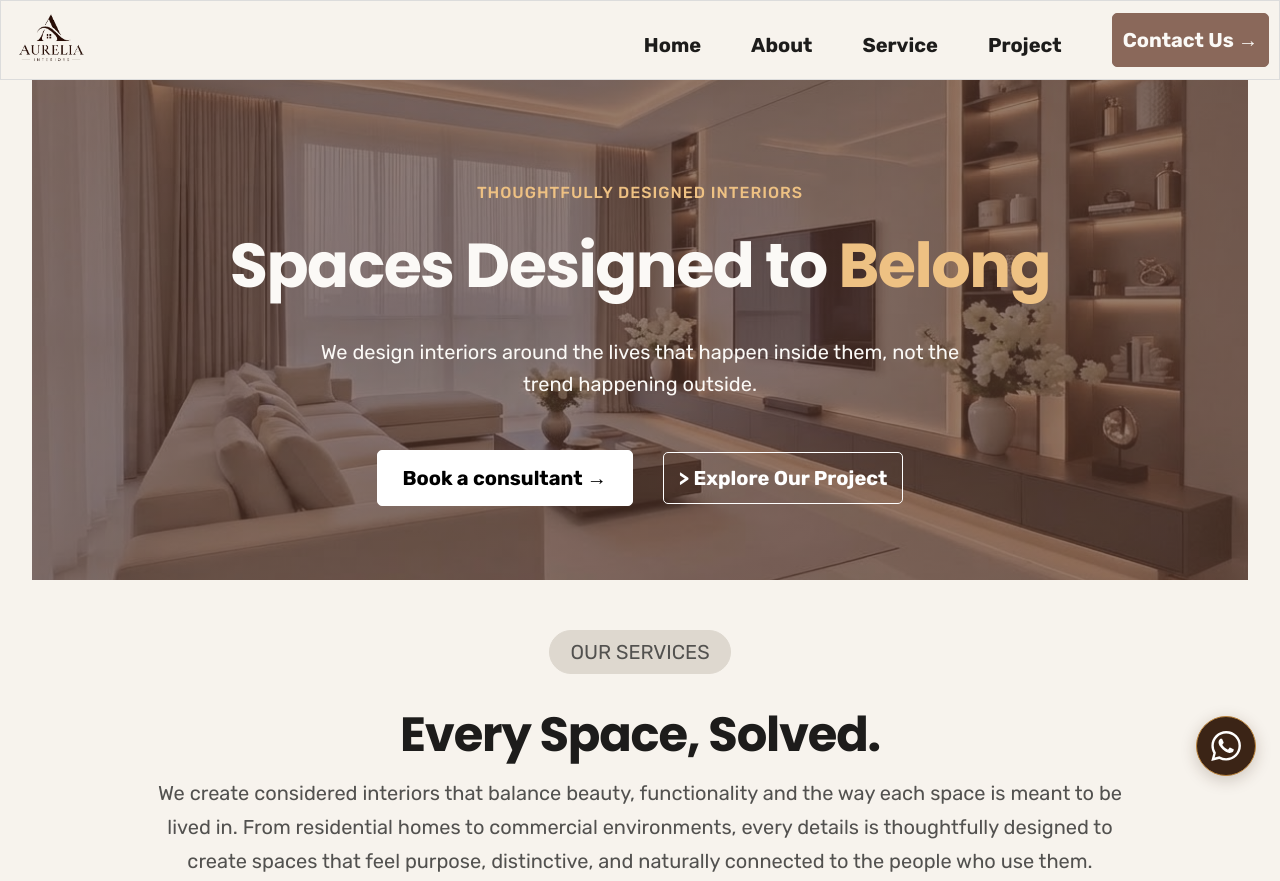
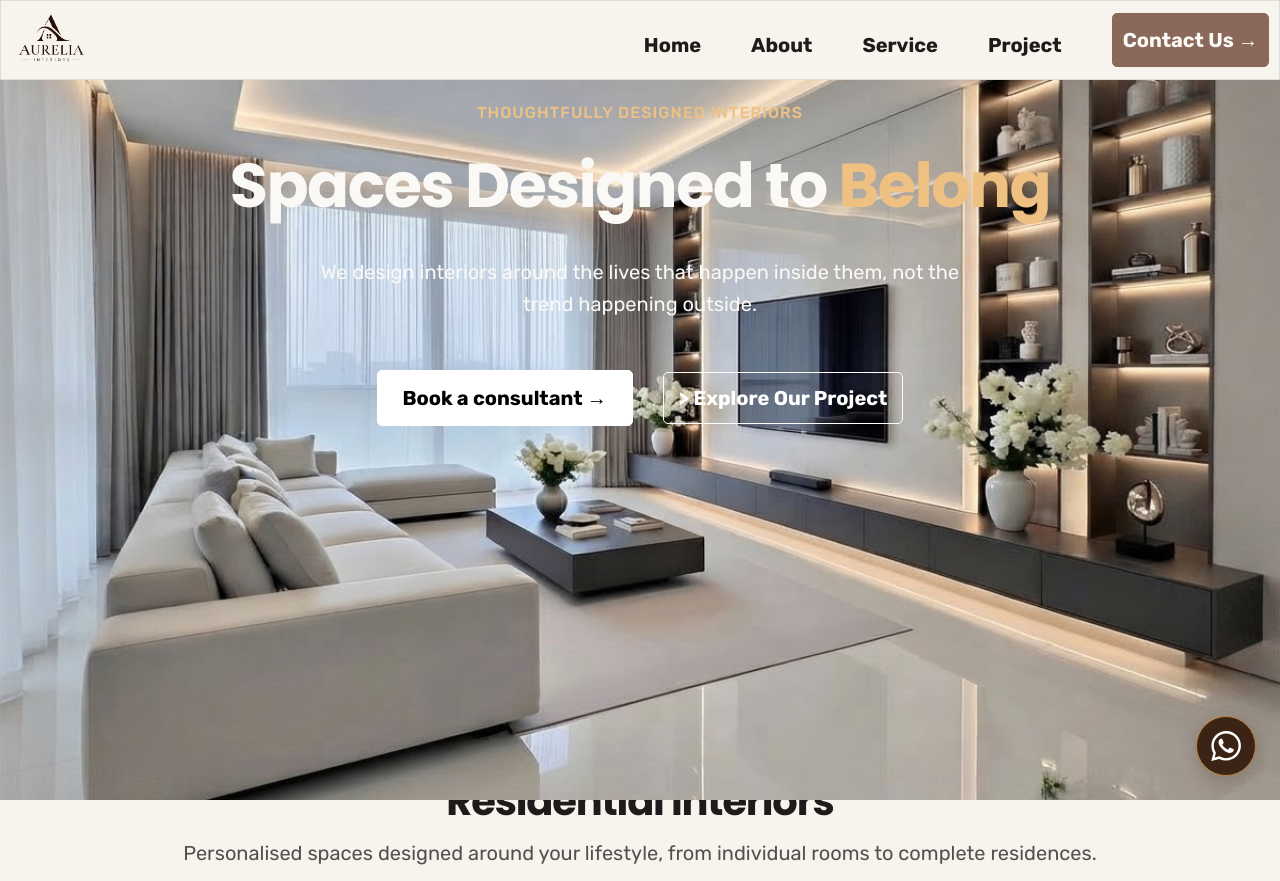
Before and after one commit to siddiqohibrahim/aurelia-interiors, a plain HTML site: page aurelia project.html in a window 1280 px wide. Shown: the top 881 px of the page. Drawn offline with Linux system fonts and the light colour scheme.

Commit message:
Improve hero image loading

```diff
--- a/Aurelia.css
+++ b/Aurelia.css
@@ -353,6 +353,7 @@ a {
 }
 
 
+
 /* =====================================================
    HERO SECTION
 ===================================================== */
@@ -365,30 +366,45 @@ a {
   text-transform: uppercase;
 }
 
+
 .hero {
   width: 100%;
   height: 500px;
   margin-top: 8rem;
+  margin-bottom: 5rem;
   position: relative;
+  overflow: hidden;
+}
 
-  background-image:
-    linear-gradient(
-      rgba(91, 58, 46, 0.65),
-      rgba(91, 58, 46, 0.65)
-    ),
-    url("hero image.jpeg");
+/* Hero image */
+.hero-image {
+  position: absolute;
+  inset: 0;
+  width: 100%;
+  height: 100%;
+  object-fit: cover;
+  object-position: center;
+  z-index: 0;
+}
 
-  background-size: cover;
-  background-position: center;
+/* Keep the original brown overlay */
+.hero::after {
+  content: "";
+  position: absolute;
+  inset: 0;
+  background: rgba(91, 58, 46, 0.65);
+  z-index: 1;
+  pointer-events: none;
+}
 
-  margin-bottom: 5rem;
-}
 
 .hero-content {
   display: flex;
   flex-direction: column;
   align-items: center;
   padding-top: 10rem;
+  position: relative;
+  z-index: 2;
 }
 
 .hero-heading {
@@ -410,7 +426,6 @@ a {
 .heading-span{
   color: var(--tertiary-tint);
 }
-
 
 /* =====================================================
    SERVICES SECTION
--- a/aurelia project.html
+++ b/aurelia project.html
@@ -71,7 +71,14 @@
 
 <main>
 
- <section class="hero">
+<img
+  src="hero image.jpeg"
+  class="hero-image"
+  alt="Interior design showcasing a contemporary living space"
+  width="1200"
+  height="896"
+  fetchpriority="high"
+>
 
   <!---- HERO CONTENT ---->
 
```
